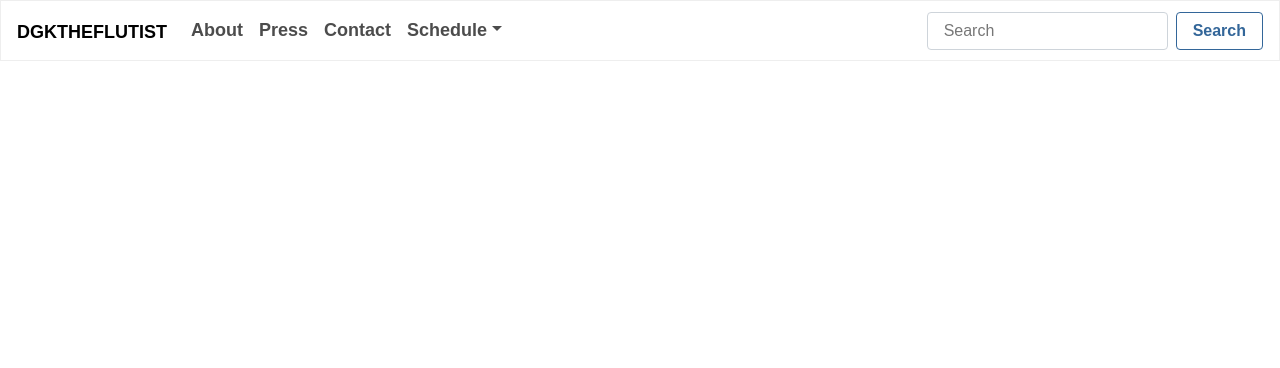
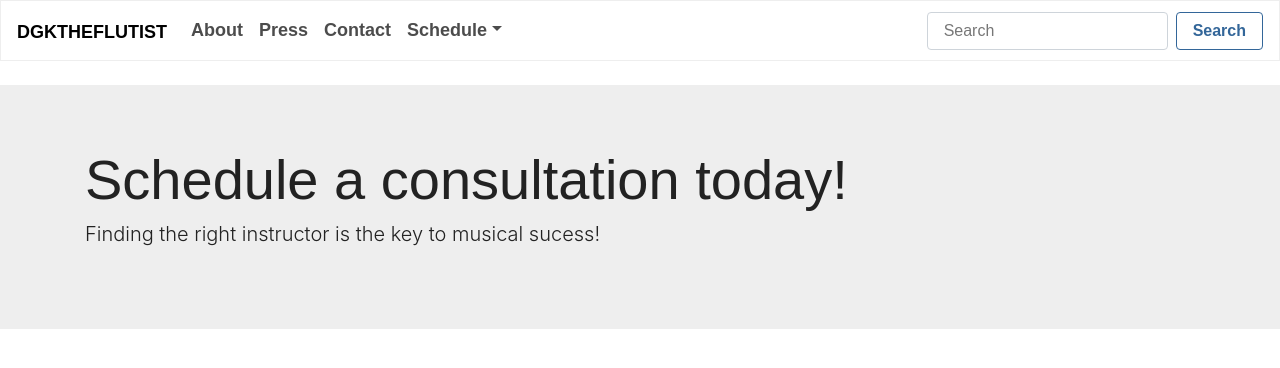
Before and after one commit to ksuares1/dport, a React (Create React App) app in the folder deshaun/: page /schedule in a window 1280 px wide. Shown: the top 368 px of the page. Built offline with nearby package versions, Linux system fonts and the light colour scheme; a web font is replaced by a local one.

Commit message:
added jumbotron

```diff
--- a/deshaun/src/App.js
+++ b/deshaun/src/App.js
@@ -6,6 +6,7 @@ import HomeComponent from './pages/Home';
 // import AboutPage from './pages/About';
 import AboutComponent from './pages/About';
 import FluteRepairs from './pages/Flute';
+import ScheduleComponent from './pages/Schedule';
 
 
 function App() {
@@ -18,9 +19,9 @@ function App() {
             <Route exact path="/" component={HomeComponent} />
             <Route exact path="/about" component={AboutComponent} />
             <Route exact path="/flute" component={FluteRepairs} />
-            {/* <Route exact path="/family" component={showFamily} />
-            <Route exact path="/patients" component={Patients} />
-            <Route exact path="/nurse" component={LoginPage} />
+             <Route exact path="/schedule" component={ScheduleComponent} />
+            {/* <Route exact path="/patients" component={Patients} /> */}
+            {/* <Route exact path="/nurse" component={LoginPage} />
             <Route exact path="/login" component={LoginPage} />
             <Route exact path="/signup" component={SignComponent} /> */}
             {/* <Route exact path="/readygo" component={showMic} /> */}
--- a/deshaun/src/components/FluteR.js/index.js
+++ b/deshaun/src/components/FluteR.js/index.js
@@ -10,7 +10,9 @@ const FlutePage = () => {
             <MDBCol className="text-white text-center py-5 px-4 my-5" style={{ backgroundImage: `url(https://mdbootstrap.com/img/Photos/Others/gradient1.jpg)` }}>
               <MDBCol className="py-5">
                 <MDBCardTitle className="h1-responsive pt-3 m-5 font-bold">Flute Repairs</MDBCardTitle>
-                <p className="mx-5 mb-5">Let's get your sound back in tune. Repairs can take 1-5 business days. Schedule a time to have your </p>
+                    <p>Let's get your flute back in tune.</p>
+                    <p>Schedule a repair consultation today.</p>
+                <p>Repairs can take 1-5 business days.</p>
                 <MDBBtn outline color="white" className="mb-5"><MDBIcon icon="clone" className="mr-2"></MDBIcon>Get in Tune</MDBBtn>
               </MDBCol>
             </MDBCol>
--- /dev/null
+++ b/deshaun/src/components/Schedule/index.js
@@ -0,0 +1,15 @@
+import React from "react";
+import { MDBJumbotron, MDBContainer } from "mdbreact";
+
+const SchedulePage = () => {
+  return (
+    <MDBJumbotron fluid>
+      <MDBContainer>
+        <h2 className="text-align:center display-4">Schedule a consultation today!</h2>
+        <p className="text-align:center lead"> Finding the right instructor is the key to musical sucess!</p>
+      </MDBContainer>
+    </MDBJumbotron>
+  )
+}
+
+export default SchedulePage;
--- a/deshaun/src/pages/Schedule.js
+++ b/deshaun/src/pages/Schedule.js
@@ -0,0 +1,15 @@
+import React from "react";
+import SchedulePage from "../components/Schedule";
+
+
+const ScheduleComponent=()=>{
+    return(
+        <div>
+            <br>
+            </br>
+        <SchedulePage/>
+        </div>
+    )
+}
+
+export default ScheduleComponent;
```
